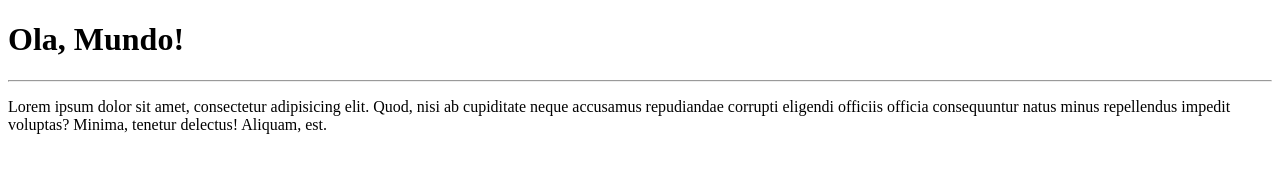
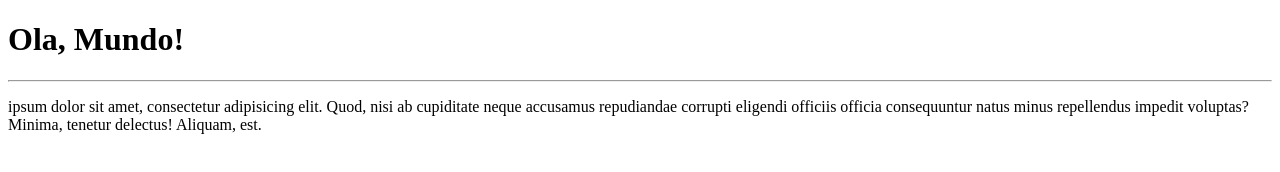
Before and after one commit to alxdamasceno/Ola-Mundo, a plain HTML site: page site-exemplo/index.html in a window 1280 px wide. Drawn offline with Linux system fonts and the light colour scheme.

Commit message:
Update index.html

```diff
--- a/site-exemplo/index.html
+++ b/site-exemplo/index.html
@@ -8,6 +8,6 @@
 <body>
    <h1>Ola, Mundo!</h1>
    <hr>
-   <p>Lorem ipsum dolor sit amet, consectetur adipisicing elit. Quod, nisi ab cupiditate neque accusamus repudiandae corrupti eligendi officiis officia consequuntur natus minus repellendus impedit voluptas? Minima, tenetur delectus! Aliquam, est.</p>
+   <p> ipsum dolor sit amet, consectetur adipisicing elit. Quod, nisi ab cupiditate neque accusamus repudiandae corrupti eligendi officiis officia consequuntur natus minus repellendus impedit voluptas? Minima, tenetur delectus! Aliquam, est.</p>
 </body>
 </html>
```
